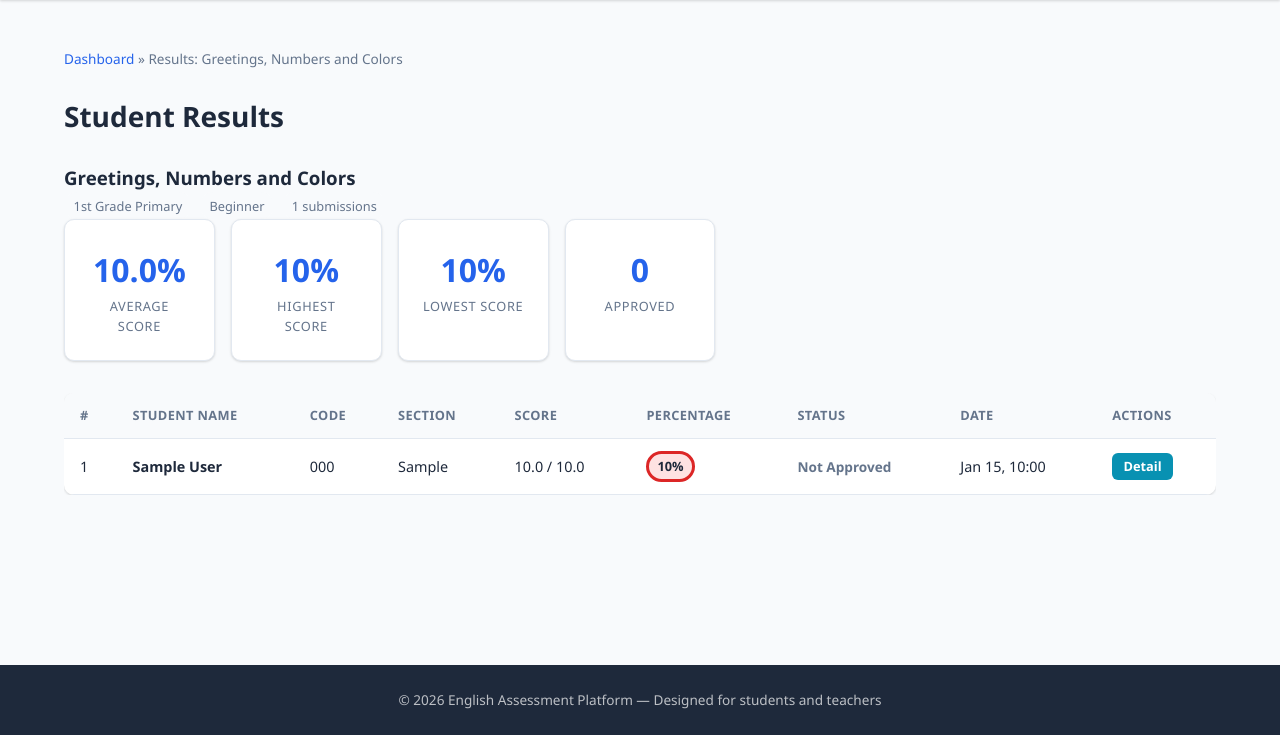
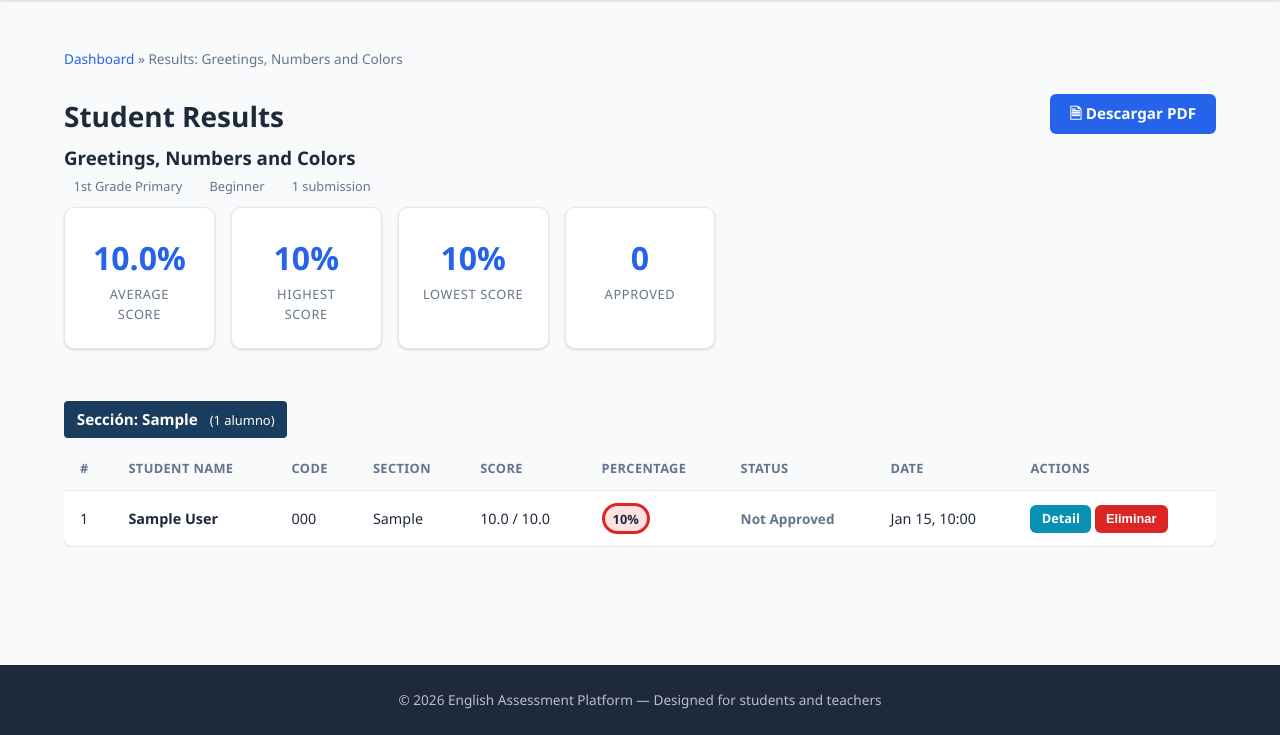
Before and after one commit to salomoncahuas-tech/Salomon1969, a Flask app: page /admin/assessment/1/results in a window 1280 px wide. Shown: the part 65-800 px from the top of the page. Run offline with Flask 3, Linux system fonts and the light colour scheme; a user stored in the database is signed in; tables that the repository leaves empty hold one stand-in row (values such as "Sample post").

Commit message:
feat: agregar descarga PDF, ordenamiento por sección y eliminación de resultados
- Descarga PDF: nueva ruta /admin/assessment/<id>/results/pdf que genera un
  reporte en PDF con estadísticas, tabla agrupada por sección y colores de
  aprobado/no aprobado usando reportlab
- Ordenamiento: los resultados ahora se ordenan por sección (grade_section) y
  luego alfabéticamente por nombre del alumno; la vista agrupa las filas por
  sección con encabezados visuales
- Eliminación: nueva ruta POST /admin/result/<id>/delete con confirmación JS
  para borrar un resultado individual sin afectar otros registros
- Agrega reportlab>=4.0.0 a requirements.txt

https://claude.ai/code/session_012Gsy7Kmb5gojUYh7LDZiiC

```diff
--- a/english_assessment/app.py
+++ b/english_assessment/app.py
@@ -4,6 +4,7 @@ Aplicación web para evaluaciones y tareas de inglés.
 Permite a alumnos de distintos grados y niveles acceder a evaluaciones mediante un enlace.
 """
 
+import io
 import os
 import logging
 import secrets
@@ -810,9 +811,18 @@ def admin_view_results(assessment_id):
         abort(403)
     results = StudentResult.query.filter_by(
         assessment_id=assessment_id, is_completed=True
-    ).order_by(StudentResult.completed_at.desc()).all()
+    ).order_by(
+        StudentResult.grade_section.nullslast(),
+        StudentResult.student_name
+    ).all()
+    # Agrupar por sección para la vista
+    sections = {}
+    for r in results:
+        key = r.grade_section or 'Sin Sección'
+        sections.setdefault(key, []).append(r)
     return render_template('admin/view_results.html',
-                           assessment=assessment, results=results)
+                           assessment=assessment, results=results,
+                           sections=sections)
 
 
 @app.route('/admin/result/<int:result_id>/detail')
@@ -822,6 +832,181 @@ def admin_result_detail(result_id):
     if result.assessment.teacher_id != current_user.id:
         abort(403)
     return render_template('admin/result_detail.html', result=result)
+
+
+@app.route('/admin/result/<int:result_id>/delete', methods=['POST'])
+@login_required
+def admin_delete_result(result_id):
+    result = StudentResult.query.get_or_404(result_id)
+    if result.assessment.teacher_id != current_user.id:
+        abort(403)
+    assessment_id = result.assessment_id
+    student_name = result.student_name
+    db.session.delete(result)
+    db.session.commit()
+    flash(f'Resultado de "{student_name}" eliminado correctamente.', 'success')
+    return redirect(url_for('admin_view_results', assessment_id=assessment_id))
+
+
+@app.route('/admin/assessment/<int:assessment_id>/results/pdf')
+@login_required
+def admin_results_pdf(assessment_id):
+    """Genera y descarga los resultados de una evaluación en formato PDF."""
+    from reportlab.lib.pagesizes import A4, landscape
+    from reportlab.lib import colors
+    from reportlab.lib.units import cm
+    from reportlab.lib.styles import getSampleStyleSheet, ParagraphStyle
+    from reportlab.platypus import (SimpleDocTemplate, Table, TableStyle,
+                                    Paragraph, Spacer, HRFlowable)
+    from reportlab.lib.enums import TA_CENTER, TA_LEFT
+
+    assessment = Assessment.query.get_or_404(assessment_id)
+    if assessment.teacher_id != current_user.id:
+        abort(403)
+
+    results = StudentResult.query.filter_by(
+        assessment_id=assessment_id, is_completed=True
+    ).order_by(
+        StudentResult.grade_section.nullslast(),
+        StudentResult.student_name
+    ).all()
+
+    buffer = io.BytesIO()
+    doc = SimpleDocTemplate(
+        buffer,
+        pagesize=landscape(A4),
+        rightMargin=1.5 * cm,
+        leftMargin=1.5 * cm,
+        topMargin=1.5 * cm,
+        bottomMargin=1.5 * cm,
+    )
+
+    styles = getSampleStyleSheet()
+    title_style = ParagraphStyle('Title', parent=styles['Title'], fontSize=16,
+                                  spaceAfter=4, alignment=TA_CENTER)
+    subtitle_style = ParagraphStyle('Subtitle', parent=styles['Normal'], fontSize=10,
+                                     spaceAfter=2, alignment=TA_CENTER,
+                                     textColor=colors.HexColor('#555555'))
+    section_style = ParagraphStyle('Section', parent=styles['Normal'], fontSize=11,
+                                    spaceBefore=10, spaceAfter=4,
+                                    textColor=colors.HexColor('#1a3c5e'),
+                                    fontName='Helvetica-Bold')
+    cell_style = ParagraphStyle('Cell', parent=styles['Normal'], fontSize=9)
+
+    story = []
+
+    # Encabezado
+    story.append(Paragraph('English Assessment Results', title_style))
+    story.append(Paragraph(assessment.title, subtitle_style))
+    story.append(Paragraph(
+        f'{assessment.grade.name} &bull; {assessment.english_level.name} &bull; '
+        f'Código: {assessment.access_code}',
+        subtitle_style
+    ))
+    story.append(Paragraph(
+        f'Generado el: {datetime.utcnow().strftime("%d/%m/%Y %H:%M")} UTC &bull; '
+        f'Total de sumisiones: {len(results)}',
+        subtitle_style
+    ))
+    story.append(Spacer(1, 0.3 * cm))
+    story.append(HRFlowable(width='100%', thickness=1, color=colors.HexColor('#1a3c5e')))
+    story.append(Spacer(1, 0.3 * cm))
+
+    # Estadísticas generales
+    if results:
+        scores = [r.percentage for r in results]
+        avg = sum(scores) / len(scores)
+        approved = sum(1 for s in scores if s >= 70)
+        stats_data = [
+            ['Promedio', 'Puntaje más alto', 'Puntaje más bajo', 'Aprobados'],
+            [f'{avg:.1f}%', f'{max(scores):.0f}%', f'{min(scores):.0f}%',
+             f'{approved} / {len(results)}'],
+        ]
+        stats_table = Table(stats_data, colWidths=[6 * cm, 6 * cm, 6 * cm, 6 * cm])
+        stats_table.setStyle(TableStyle([
+            ('BACKGROUND', (0, 0), (-1, 0), colors.HexColor('#1a3c5e')),
+            ('TEXTCOLOR', (0, 0), (-1, 0), colors.white),
+            ('FONTNAME', (0, 0), (-1, 0), 'Helvetica-Bold'),
+            ('FONTSIZE', (0, 0), (-1, -1), 10),
+            ('ALIGN', (0, 0), (-1, -1), 'CENTER'),
+            ('VALIGN', (0, 0), (-1, -1), 'MIDDLE'),
+            ('ROWBACKGROUNDS', (0, 1), (-1, -1), [colors.HexColor('#eaf0fb'), colors.white]),
+            ('GRID', (0, 0), (-1, -1), 0.5, colors.HexColor('#cccccc')),
+            ('TOPPADDING', (0, 0), (-1, -1), 6),
+            ('BOTTOMPADDING', (0, 0), (-1, -1), 6),
+        ]))
+        story.append(stats_table)
+        story.append(Spacer(1, 0.5 * cm))
+
+    # Tabla de resultados agrupada por sección
+    sections = {}
+    for r in results:
+        key = r.grade_section or 'Sin Sección'
+        sections.setdefault(key, []).append(r)
+
+    col_widths = [1 * cm, 6.5 * cm, 2.5 * cm, 2.5 * cm, 4 * cm, 3 * cm, 3 * cm, 4 * cm]
+    header_row = ['#', 'Nombre del Alumno', 'Código', 'Sección',
+                  'Puntaje', 'Porcentaje', 'Estado', 'Fecha']
+
+    for section_name in sorted(sections.keys()):
+        story.append(Paragraph(f'Sección: {section_name}', section_style))
+
+        table_data = [header_row]
+        for i, r in enumerate(sections[section_name], 1):
+            if r.percentage >= 70:
+                status = 'Aprobado'
+            else:
+                status = 'No aprobado'
+            date_str = r.completed_at.strftime('%d/%m/%Y %H:%M') if r.completed_at else '-'
+            table_data.append([
+                str(i),
+                Paragraph(r.student_name, cell_style),
+                r.student_code or '-',
+                r.grade_section or '-',
+                f'{r.score:.1f} / {r.total_points:.1f}',
+                f'{r.percentage:.0f}%',
+                status,
+                date_str,
+            ])
+
+        result_table = Table(table_data, colWidths=col_widths, repeatRows=1)
+
+        row_colors = []
+        for i, r in enumerate(sections[section_name], 1):
+            bg = colors.HexColor('#d4edda') if r.percentage >= 70 else colors.HexColor('#f8d7da')
+            row_colors.append(('BACKGROUND', (0, i), (-1, i), bg))
+
+        result_table.setStyle(TableStyle([
+            ('BACKGROUND', (0, 0), (-1, 0), colors.HexColor('#1a3c5e')),
+            ('TEXTCOLOR', (0, 0), (-1, 0), colors.white),
+            ('FONTNAME', (0, 0), (-1, 0), 'Helvetica-Bold'),
+            ('FONTSIZE', (0, 0), (-1, -1), 8),
+            ('ALIGN', (0, 0), (0, -1), 'CENTER'),
+            ('ALIGN', (4, 0), (-1, -1), 'CENTER'),
+            ('VALIGN', (0, 0), (-1, -1), 'MIDDLE'),
+            ('GRID', (0, 0), (-1, -1), 0.5, colors.HexColor('#cccccc')),
+            ('TOPPADDING', (0, 0), (-1, -1), 5),
+            ('BOTTOMPADDING', (0, 0), (-1, -1), 5),
+            ('ROWBACKGROUNDS', (0, 1), (-1, -1), [colors.HexColor('#f5f5f5'), colors.white]),
+        ] + row_colors))
+
+        story.append(result_table)
+        story.append(Spacer(1, 0.4 * cm))
+
+    doc.build(story)
+    buffer.seek(0)
+
+    safe_title = ''.join(c if c.isalnum() or c in (' ', '-', '_') else '_' for c in assessment.title)
+    filename = f'resultados_{safe_title}_{datetime.utcnow().strftime("%Y%m%d")}.pdf'
+
+    return Response(
+        buffer.getvalue(),
+        mimetype='application/pdf',
+        headers={
+            'Content-Disposition': f'attachment; filename="{filename}"',
+            'Content-Type': 'application/pdf',
+        }
+    )
 
 
 @app.route('/admin/assessment/<int:assessment_id>/preview')
--- a/english_assessment/requirements.txt
+++ b/english_assessment/requirements.txt
@@ -4,3 +4,4 @@ Flask-Login>=0.6.3
 Werkzeug>=3.0.0
 gunicorn>=21.2.0
 psycopg2-binary>=2.9.9
+reportlab>=4.0.0
--- a/english_assessment/templates/admin/view_results.html
+++ b/english_assessment/templates/admin/view_results.html
@@ -9,13 +9,25 @@
             <span>Results: {{ assessment.title }}</span>
         </div>
 
-        <h2 class="section-title">Student Results</h2>
-        <h3>{{ assessment.title }}</h3>
+        <div style="display:flex; align-items:flex-start; justify-content:space-between; flex-wrap:wrap; gap:1rem; margin-bottom:0.5rem;">
+            <div>
+                <h2 class="section-title" style="margin-bottom:0.25rem;">Student Results</h2>
+                <h3 style="margin:0;">{{ assessment.title }}</h3>
                 <p class="assessment-meta-bar">
                     <span>{{ assessment.grade.name }}</span>
                     <span>{{ assessment.english_level.name }}</span>
-            <span>{{ results|length }} submissions</span>
+                    <span>{{ results|length }} submission{{ 's' if results|length != 1 else '' }}</span>
                 </p>
+            </div>
+            {% if results %}
+            <div style="display:flex; gap:0.6rem; align-items:center; flex-wrap:wrap;">
+                <a href="{{ url_for('admin_results_pdf', assessment_id=assessment.id) }}"
+                   class="btn btn-primary" title="Descargar resultados en PDF">
+                    &#128462; Descargar PDF
+                </a>
+            </div>
+            {% endif %}
+        </div>
 
         {% if results %}
         <div class="results-stats">
@@ -38,6 +50,18 @@
             </div>
         </div>
 
+        {# Tabla agrupada por sección #}
+        {% for section_name, section_results in sections|dictsort %}
+        <div class="section-group" style="margin-bottom:2rem;">
+            <h4 style="margin:1.2rem 0 0.5rem; padding:0.4rem 0.8rem;
+                       background:var(--primary-color, #1a3c5e); color:#fff;
+                       border-radius:4px; font-size:0.95rem; display:inline-block;">
+                Sección: {{ section_name }}
+                <span style="font-weight:normal; font-size:0.85em; margin-left:0.5rem;">
+                    ({{ section_results|length }} alumno{{ 's' if section_results|length != 1 else '' }})
+                </span>
+            </h4>
+
             <div class="assessment-table-wrapper">
                 <table class="table">
                     <thead>
@@ -54,7 +78,7 @@
                         </tr>
                     </thead>
                     <tbody>
-                    {% for r in results %}
+                        {% for r in section_results %}
                         <tr>
                             <td>{{ loop.index }}</td>
                             <td><strong>{{ r.student_name }}</strong></td>
@@ -74,14 +98,27 @@
                                 {% endif %}
                             </td>
                             <td>{{ r.completed_at.strftime('%b %d, %H:%M') if r.completed_at else '-' }}</td>
-                        <td>
-                            <a href="{{ url_for('admin_result_detail', result_id=r.id) }}" class="btn btn-sm btn-info">Detail</a>
+                            <td style="white-space:nowrap;">
+                                <a href="{{ url_for('admin_result_detail', result_id=r.id) }}"
+                                   class="btn btn-sm btn-info">Detail</a>
+                                <form method="POST"
+                                      action="{{ url_for('admin_delete_result', result_id=r.id) }}"
+                                      style="display:inline;"
+                                      onsubmit="return confirm('¿Eliminar resultado de {{ r.student_name }}? Esta acción no se puede deshacer.');">
+                                    <button type="submit" class="btn btn-sm btn-danger"
+                                            title="Eliminar este resultado">
+                                        Eliminar
+                                    </button>
+                                </form>
                             </td>
                         </tr>
                         {% endfor %}
                     </tbody>
                 </table>
             </div>
+        </div>
+        {% endfor %}
+
         {% else %}
         <div class="empty-state">
             <h3>No submissions yet</h3>
```
Lines whose indentation alone changed are shown as unchanged.
